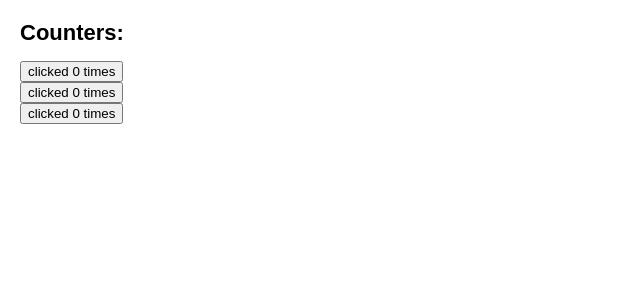
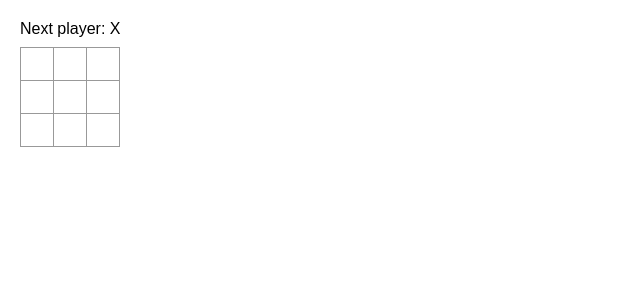
Before and after one commit to MurtadaAhmed/REACT-training-materials, a React (Create React App) app: page / in a window 1280 px wide. Shown: the top 300 px of the page, without its empty margins (0-640 px from the left). Built offline with nearby package versions, Linux system fonts and the light colour scheme.

Commit message:
REACT tutorial - ticktok game

```diff
--- a/src/App.js
+++ b/src/App.js
@@ -1,28 +1,74 @@
 import {useState} from "react";
 
-function MyButton(){
-    const [count, setCount] = useState(0)
+function Square({value, onSquareClick}){
+    return <button className="square" onClick={onSquareClick}>{value}</button>
+}
 
-    function handleClick(){
-        setCount(count + 1)
+function calculateWinnder(squares) {
+    const lines = [
+        [0, 1, 2],
+        [3, 4, 5],
+        [6, 7, 8],
+        [0, 3, 6],
+        [1, 4, 7],
+        [2, 5, 8],
+        [0, 4, 8],
+        [2, 4, 6]
+    ];
+    for (let i = 0; i < lines.length; i++){
+        const [a, b, c] = lines[i]
+        if (squares[a] && squares[a] === squares[b] && squares[a] === squares[c]) {
+            return squares[a]
+        }
+    }
+    return null;
+}
+
+export default function Board() {
+    const [xIsNext, setXIsNext] = useState(true)
+    const [squares, setSquares] = useState(Array(9).fill(null))
+    function handleClick(i){
+        if (squares[i] || calculateWinnder(squares)){
+            return;
+        }
+        const nextSquares = squares.slice()
+        if (xIsNext) {
+            nextSquares[i] = "X";
+        } else {
+            nextSquares[i] = "O";
+        }
+
+        setSquares(nextSquares)
+        setXIsNext(!xIsNext)
     }
 
+    const winner = calculateWinnder(squares)
+    let status;
+    if (winner) {
+        status = "Winner: " + winner
+    } else {
+        status = "Next player: " + (xIsNext ? "X" : "O")
+    }
+
+
     return (
-        <button onClick={handleClick}>
-            clicked {count} times
-        </button>
+        <>
+            <div className="status">{status}</div>
+            <div className="board-row">
+                <Square value={squares[0]} onSquareClick={() => handleClick(0)}/>
+                <Square value={squares[1]} onSquareClick={() => handleClick(1)}/>
+                <Square value={squares[2]} onSquareClick={() => handleClick(2)}/>
+            </div>
+            <div className="board-row">
+                <Square value={squares[3]} onSquareClick={() => handleClick(3)}/>
+                <Square value={squares[4]} onSquareClick={() => handleClick(4)}/>
+                <Square value={squares[5]} onSquareClick={() => handleClick(5)}/>
+            </div>
+            <div className="board-row">
+                <Square value={squares[6]} onSquareClick={() => handleClick(6)}/>
+                <Square value={squares[7]} onSquareClick={() => handleClick(7)}/>
+                <Square value={squares[8]} onSquareClick={() => handleClick(8)}/>
+            </div>
+        </>
     )
 }
-
-export default function MyApp(){
-    return (
-        <div>
-            <h1>Counters:</h1>
-            <MyButton />
-                <br/>
-            <MyButton />
-                <br/>
-            <MyButton />
-        </div>
-    )
-}
```
Also changed, not shown: src/useStateTutorial.js (added, +27 -0 lines).
